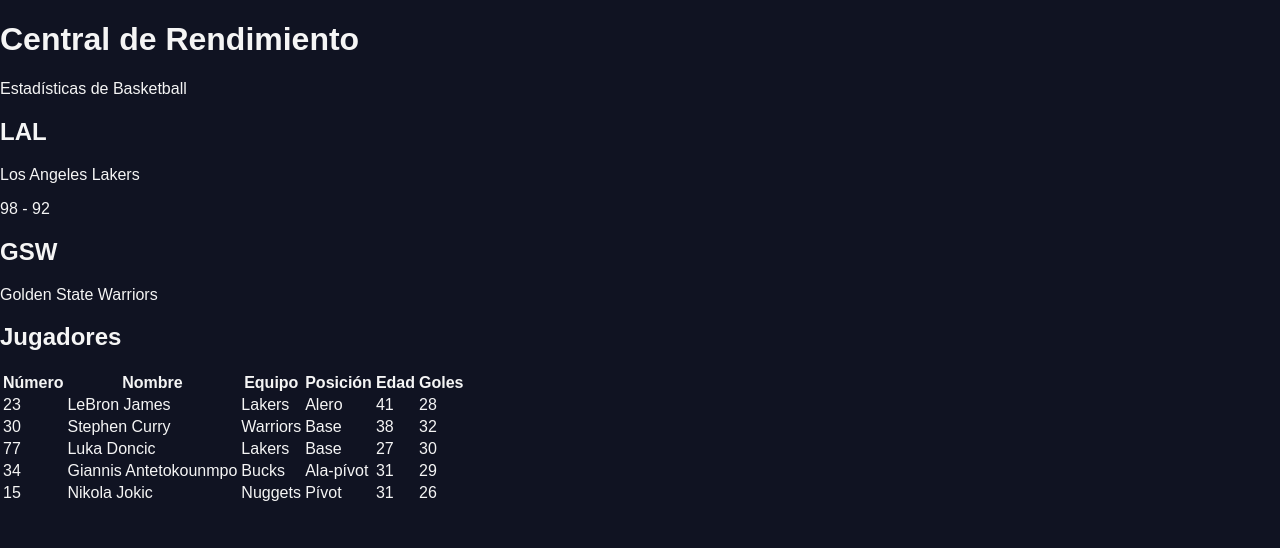
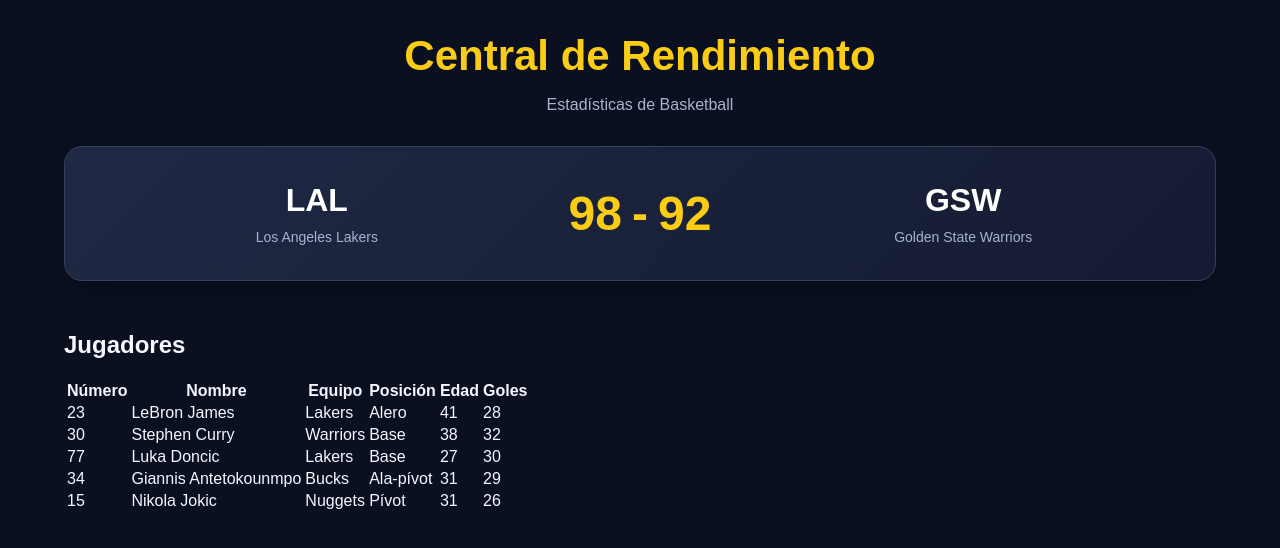
Before and after one commit to SantyGrana2/basketball-react, a React (Vite) app: page / in a window 1280 px wide. Shown: the top 548 px of the page. Built offline with nearby package versions, Linux system fonts and the light colour scheme.

Commit message:
style: disenar encabezado y marcador deportivo

```diff
--- a/src/styles/main.css
+++ b/src/styles/main.css
@@ -1,10 +1,11 @@
 
-/* Estilos globales de Basketball React */
-
+/* Variables generales */
 :root {
-  font-family: Arial, sans-serif;
-  color: #f5f5f5;
-  background-color: #101322;
+  font-family: Arial, Helvetica, sans-serif;
+  color: #f5f6ff;
+  background-color: #0b1020;
+  font-synthesis: none;
+  text-rendering: optimizeLegibility;
 }
 
 * {
@@ -19,3 +20,95 @@ body {
 button {
   font: inherit;
 }
+
+/* Contenedor principal */
+.app {
+  max-width: 1200px;
+  margin: 0 auto;
+  padding: 32px 24px;
+}
+
+.app__main {
+  display: flex;
+  flex-direction: column;
+  gap: 30px;
+}
+
+/* Encabezado */
+.header {
+  margin-bottom: 32px;
+  text-align: center;
+}
+
+.header__title {
+  margin: 0;
+  color: #facc15;
+  font-size: clamp(28px, 5vw, 42px);
+  font-weight: 800;
+}
+
+.header__subtitle {
+  color: #aab2cf;
+  font-size: 16px;
+}
+
+/* Marcador */
+.scoreboard {
+  display: grid;
+  grid-template-columns: 1fr auto 1fr;
+  align-items: center;
+  gap: 24px;
+  padding: 35px 24px;
+  background: linear-gradient(
+    135deg,
+    #202944,
+    #141b32
+  );
+  border: 1px solid #35405f;
+  border-radius: 18px;
+  box-shadow: 0 12px 35px #00000035;
+}
+
+.scoreboard__team {
+  text-align: center;
+}
+
+.scoreboard__team h2 {
+  margin: 0 0 10px;
+  color: #ffffff;
+  font-size: 32px;
+}
+
+.scoreboard__team p {
+  margin: 0;
+  color: #aab2cf;
+  font-size: 14px;
+}
+
+.scoreboard__score {
+  display: flex;
+  gap: 10px;
+  align-items: center;
+  color: #facc15;
+  font-size: clamp(26px, 5vw, 48px);
+  font-weight: 800;
+}
+
+@media (max-width: 600px) {
+  .app {
+    padding: 20px 12px;
+  }
+
+  .scoreboard {
+    gap: 8px;
+    padding: 24px 10px;
+  }
+
+  .scoreboard__team h2 {
+    font-size: 22px;
+  }
+
+  .scoreboard__team p {
+    font-size: 11px;
+  }
+}
```
